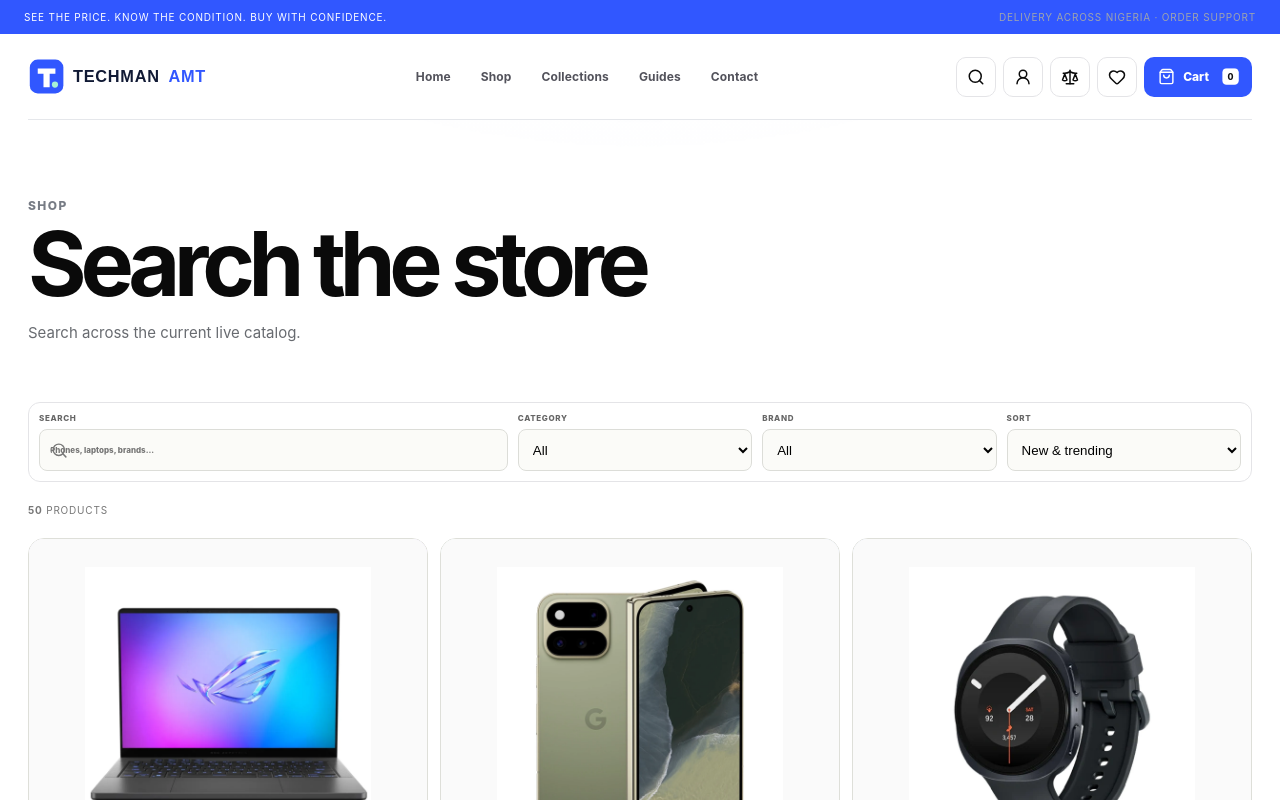
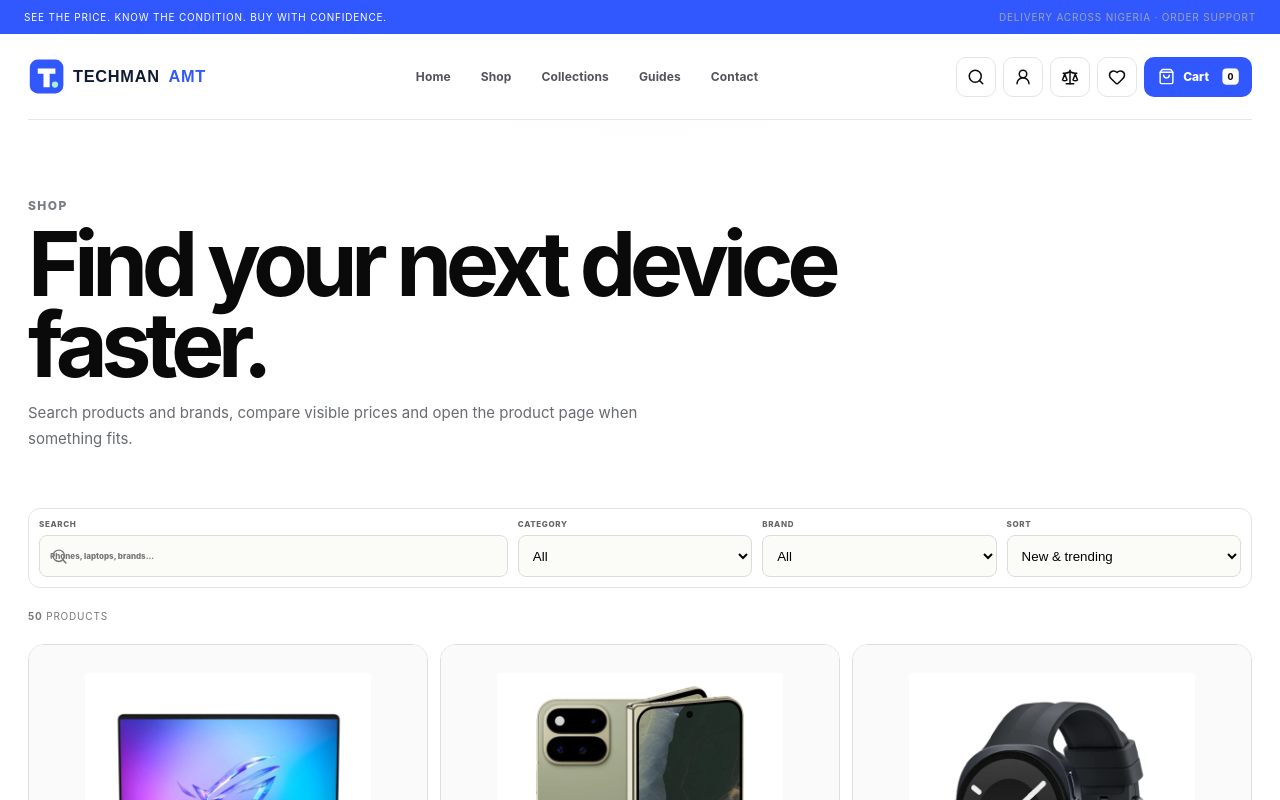
Before and after one commit to growwithaccolade-sketch/techman-amt-2026, a Next.js app: page /search in a window 1280 px wide. Shown: the top 800 px of the page. Built offline with nearby package versions, Linux system fonts and the light colour scheme; no server answers.

Commit message:
Improve search page conversion copy

```diff
--- a/app/search/page.tsx
+++ b/app/search/page.tsx
@@ -6,5 +6,5 @@
 
 export default async function SearchPage({ searchParams }: { searchParams: Promise<{ q?: string }> }) {
   const { q = "" } = await searchParams;
-  return <><CommerceHeader/><CatalogBrowser title={q ? `Search results for “${q}”` : "Search the store"} intro="Search across the current live catalog." initialQuery={q}/></>;
+  return <><CommerceHeader/><CatalogBrowser title={q ? `Results for “${q}”` : "Find your next device faster."} intro="Search products and brands, compare visible prices and open the product page when something fits." initialQuery={q}/></>;
 }
```
